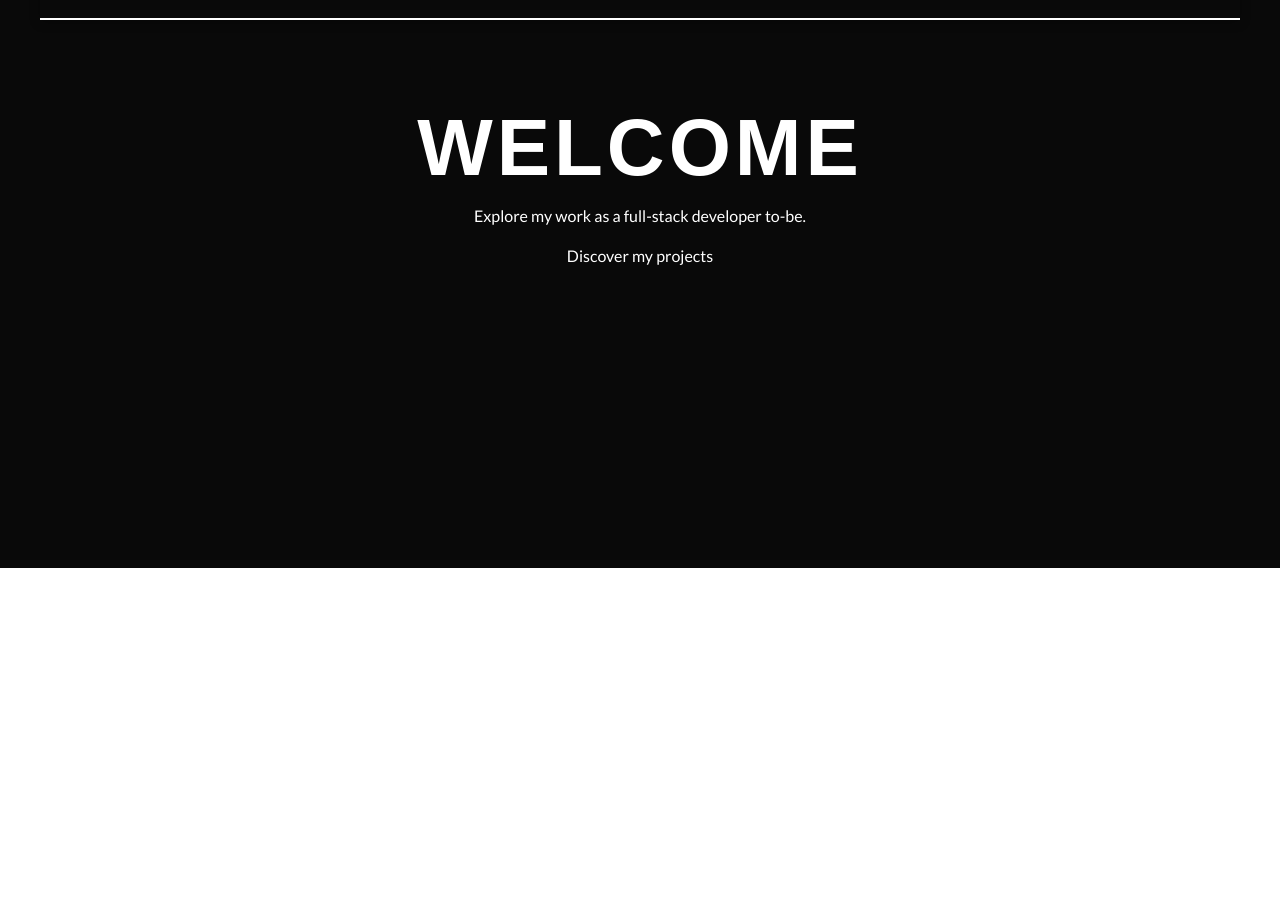
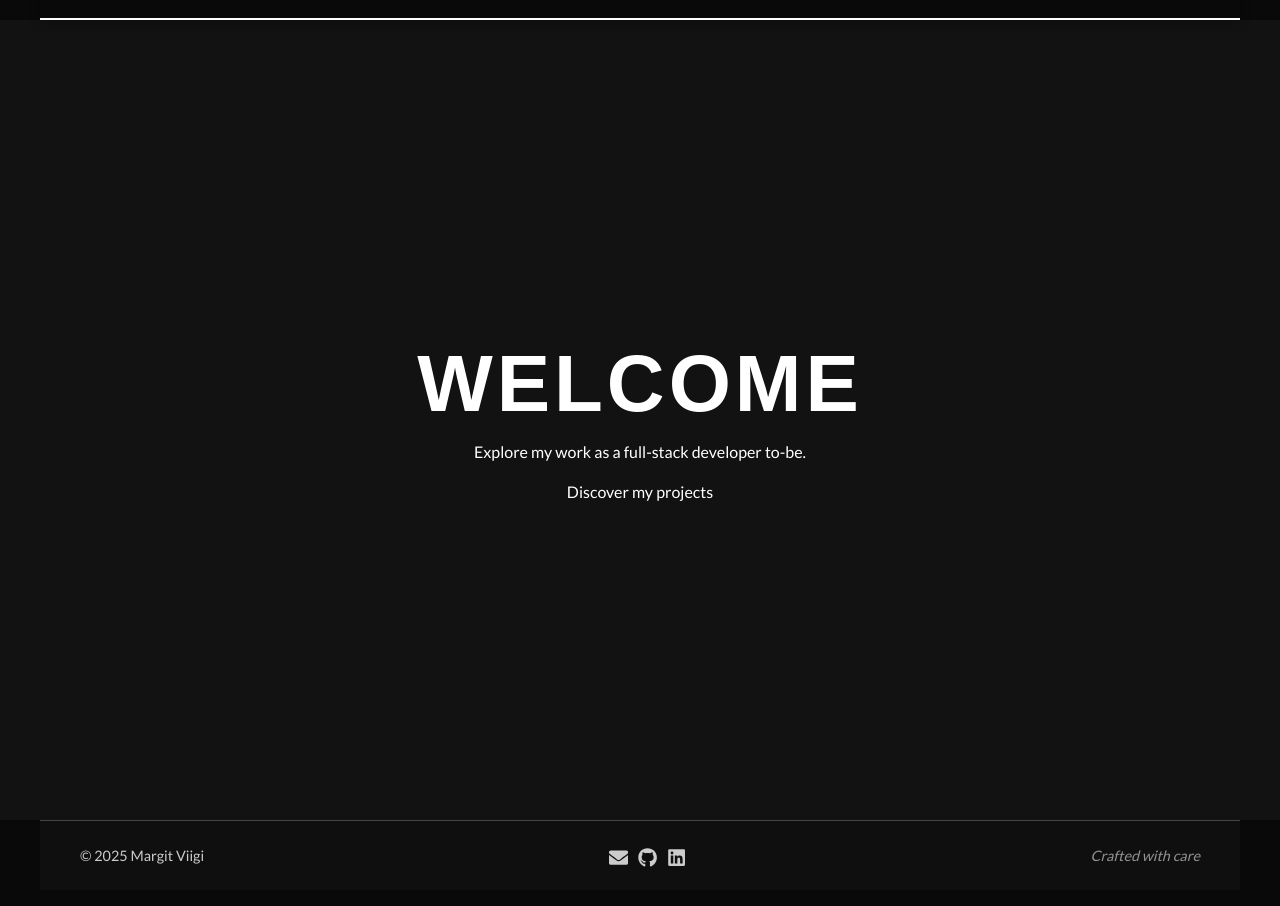
Before and after one commit to margitviigi/portfolio, a React (Create React App) app: page / in a window 1280 px wide. Shown: the part 232-1138 px from the top of the page. Before the commit the page ends 800 px from the top, so only its background shows below. Built offline with nearby package versions, Linux system fonts and the light colour scheme; a web font is replaced by a local one.

Commit message:
portfolio v2

```diff
--- a/src/App.css
+++ b/src/App.css
@@ -1,19 +1,23 @@
 /* Default styles */
 .app-container {
   transition: all 0.3s ease-in-out;
-  padding: 20px;
   text-align: center;
   min-height: 100vh; /* Full viewport height */
+  min-width: 100vw;
   display: flex;
   flex-direction: column;
   align-items: center;
-  padding: 40px;
   box-sizing: border-box;
-  padding-top: 80px;
+  padding: 80px 40px 40px;
 }
 
 .aboutskills {
-  display:flex;
+  display: flex;
+  gap: 40px;
+  flex-wrap: wrap;
+  justify-content: center;
+  width: 100%;
+  max-width: 1200px;
 }
 
 /* Professional Mode */
@@ -53,10 +57,10 @@
 
 
 
-.app-container.professional .main-content {
+/*.app-container.professional .main-content {
   padding-top: 80px;
 }
 
 .app-container.personality .main-content {
   padding-top: 130px;
-}
+} */
--- a/src/App.js
+++ b/src/App.js
@@ -7,6 +7,7 @@ import About from "./components/About";
 import Skills from "./components/Skills";
 import Projects from "./components/Projects";
 import Contact from "./components/Contact";
+import Footer from "./components/Footer";
 
 function App() {
   const [mode, setMode] = useState("professional");
@@ -25,6 +26,7 @@ function App() {
             <Route
               path="/about"
               element={
+
                 <div className="aboutskills">
                   <About mode={mode} />
                   <Skills mode={mode} />
@@ -35,6 +37,7 @@ function App() {
             <Route path="/contact" element={<Contact mode={mode} />} />
           </Routes>
         </div>
+        <Footer mode={mode} />
       </div>
     </Router>
   );
--- /dev/null
+++ b/src/components/Footer.css
@@ -0,0 +1,76 @@
+.footer {
+    width: 100%;
+    padding: 20px 40px;
+    box-sizing: border-box;
+    font-size: 0.9rem;
+    display: flex;
+    justify-content: center;
+    align-items: center;
+  }
+
+  .footer-content {
+    display: flex;
+    justify-content: space-between;
+    align-items: center;
+    flex-wrap: wrap;
+    width: 100%;
+    max-width: 1200px;
+  }
+
+  .footer-left,
+  .footer-center,
+  .footer-right {
+    display: flex;
+    align-items: center;
+    gap: 10px;
+  }
+
+  .footer-center a {
+    color: inherit;
+    font-size: 1.2rem;
+    transition: color 0.3s ease;
+  }
+
+  .footer-center a:hover {
+    color: #ff6699;
+  }
+
+  /* Professional Mode */
+  .professional-footer {
+    background-color: #0f0f0f;
+    color: #ccc;
+    border-top: 1px solid #444;
+  }
+
+  .professional-footer .footer-tag {
+    font-style: italic;
+    opacity: 0.7;
+  }
+
+  /* Personality Mode */
+  .personality-footer {
+    background-color: #ffe2ec;
+    color: #222;
+    border-top: 2px dashed #ff6699;
+  }
+
+  .personality-footer .footer-tag {
+    font-style: italic;
+    color: #ff6699;
+    animation: float 3s ease-in-out infinite;
+  }
+
+  /* Subtle whimsy animation */
+  @keyframes float {
+    0% { transform: translateY(0); }
+    50% { transform: translateY(-4px); }
+    100% { transform: translateY(0); }
+  }
+
+  @media (max-width: 600px) {
+    .footer-content {
+      flex-direction: column;
+      text-align: center;
+      gap: 15px;
+    }
+  }
--- /dev/null
+++ b/src/components/Footer.js
@@ -0,0 +1,39 @@
+import React from "react";
+import "./Footer.css";
+import { FaGithub, FaLinkedin, FaEnvelope } from "react-icons/fa";
+
+function Footer({ mode }) {
+  const isProfessional = mode === "professional";
+
+  return (
+    <footer className={`footer ${isProfessional ? "professional-footer" : "personality-footer"}`}>
+      <div className="footer-content">
+        <div className="footer-left">
+          <span>© {new Date().getFullYear()} Margit Viigi</span>
+        </div>
+
+        <div className="footer-center">
+          <a href="mailto:your@email.com" target="_blank" rel="noopener noreferrer">
+            <FaEnvelope />
+          </a>
+          <a href="https://github.com/yourusername" target="_blank" rel="noopener noreferrer">
+            <FaGithub />
+          </a>
+          <a href="https://linkedin.com/in/yourprofile" target="_blank" rel="noopener noreferrer">
+            <FaLinkedin />
+          </a>
+        </div>
+
+        <div className="footer-right">
+          {isProfessional ? (
+            <span className="footer-tag">Crafted with care </span>
+          ) : (
+            <span className="footer-tag">Designed with sparkles </span>
+          )}
+        </div>
+      </div>
+    </footer>
+  );
+}
+
+export default Footer;
--- a/src/components/Home.css
+++ b/src/components/Home.css
@@ -1,5 +1,5 @@
 /* PROFESSIONAL MODE */
-.home-container .professional {
+.home-container.professional {
     background-color: #121212;
     color: white;
     display: flex;
@@ -7,6 +7,7 @@
     align-items: center;
     justify-content: center;
     height: 100vh;
+    width: 100vw;
     text-align: center;
     transition: background-color 0.5s ease-in-out, color 0.5s ease-in-out;
   }
@@ -28,6 +29,7 @@
 
   /* */
   .home-container.personality {
+    padding-top: -120px;
     background: radial-gradient(circle, #73b099, #2c484f, #141d2d);
     color: #1a1a1a;
     display: flex;
@@ -35,6 +37,7 @@
     align-items: center;
     justify-content: center;
     height: 100vh;
+    width: 100vw;
     text-align: center;
     transition: background 0.5s ease-in-out, color 0.5s ease-in-out;
   }
--- a/src/components/Navbar.css
+++ b/src/components/Navbar.css
@@ -57,6 +57,7 @@
 
 /* Personality Mode Styles */
 .custom-navbar.personality {
+  z-index: 10;
   background: linear-gradient(135deg, #eeb11c, #fd725e, #ff7674);
   height: 120px;
   display: flex;
--- a/src/components/Projects.css
+++ b/src/components/Projects.css
@@ -1,6 +1,9 @@
 .projects-container {
-  text-align: center;
+  width: 100%;
+  max-width: 1400px;
+  margin: 0 auto;
   padding: 40px;
+  box-sizing: border-box;
 }
 
 .projects-title {
@@ -8,14 +11,16 @@
   margin-bottom: 30px;
 }
 
+.personality-mode h2 {
+  color:#f9f0c6;
+}
+
 .projects-grid {
   display: grid;
-  grid-template-columns: repeat(auto-fit, minmax(300px, 1fr));
+  grid-template-columns: repeat(auto-fit, minmax(240px, 1fr));
   gap: 30px;
-  justify-items: center;
-  display: flex;
-  flex-direction: row;
-
+  width: 100%;
+  box-sizing: border-box;
 }
 
 .project-card {
@@ -27,10 +32,21 @@
   padding: 20px;
   border-radius: 10px;
   transition: transform 0.3s ease-in-out;
-  max-width: 350px;
+  width:100%;
+  max-width: none;
   height: 100%;
   position: relative;
   overflow: hidden;
+}
+
+.project-card:hover .card-overlay {
+  opacity: 1;
+  transform: translateY(0);
+}
+
+.card-overlay {
+  transition: opacity 0.3s ease, transform 0.3s ease;
+  transform: translateY(10px);
 }
 
 .image-wrapper {
@@ -60,8 +76,10 @@
   align-items: center;
   gap: 10px;
   flex-direction: column;
-  transition: opacity 0.3s ease;
+  transition: opacity 0.3s ease, transform 0.3s ease;
+  transform: translateY(10px);
 }
+
 
 .project-card:hover .card-overlay {
   opacity: 1;
@@ -106,6 +124,10 @@
   font-size: 0.9rem;
 }
 
+.personality-mode.projects-container {
+  background: none;
+  color: #222;
+}
 
 .personality-mode .project-card {
   background: linear-gradient(145deg, #ffe2ec, #f9f0c6);
@@ -113,10 +135,24 @@
 }
 
 .personality-mode .overlay-btn {
-  background: #73b099;
+  background:#4fab99;
   color: white;
 }
 
 .personality-mode .overlay-btn:hover {
   background: #2c484f;
 }
+
+@media (max-width: 600px) {
+  .projects-grid {
+    grid-template-columns: 1fr;
+  }
+
+  .project-card {
+    max-width: 90%;
+  }
+
+  .image-wrapper {
+    height: 200px;
+  }
+}
--- a/src/components/Projects.js
+++ b/src/components/Projects.js
@@ -42,6 +42,24 @@ const projectsData = [
     website: "https://hindamine.ita.voco.ee/",
     github: "#",
   },
+  {
+    id: 5,
+    title: "Coming Soon!",
+    image: "https://via.placeholder.com/600x400?text=New+Project",
+    description: "Exciting new project in progress...",
+    tools: ["TBD"],
+    website: "#",
+    github: "#",
+  },
+  {
+    id: 6,
+    title: "Stay Tuned!",
+    image: "https://via.placeholder.com/600x400?text=Next+Big+Thing",
+    description: "Another awesome project on the way!",
+    tools: ["TBD"],
+    website: "#",
+    github: "#",
+  },
 ];
 
 function Projects({ mode }) {
```
